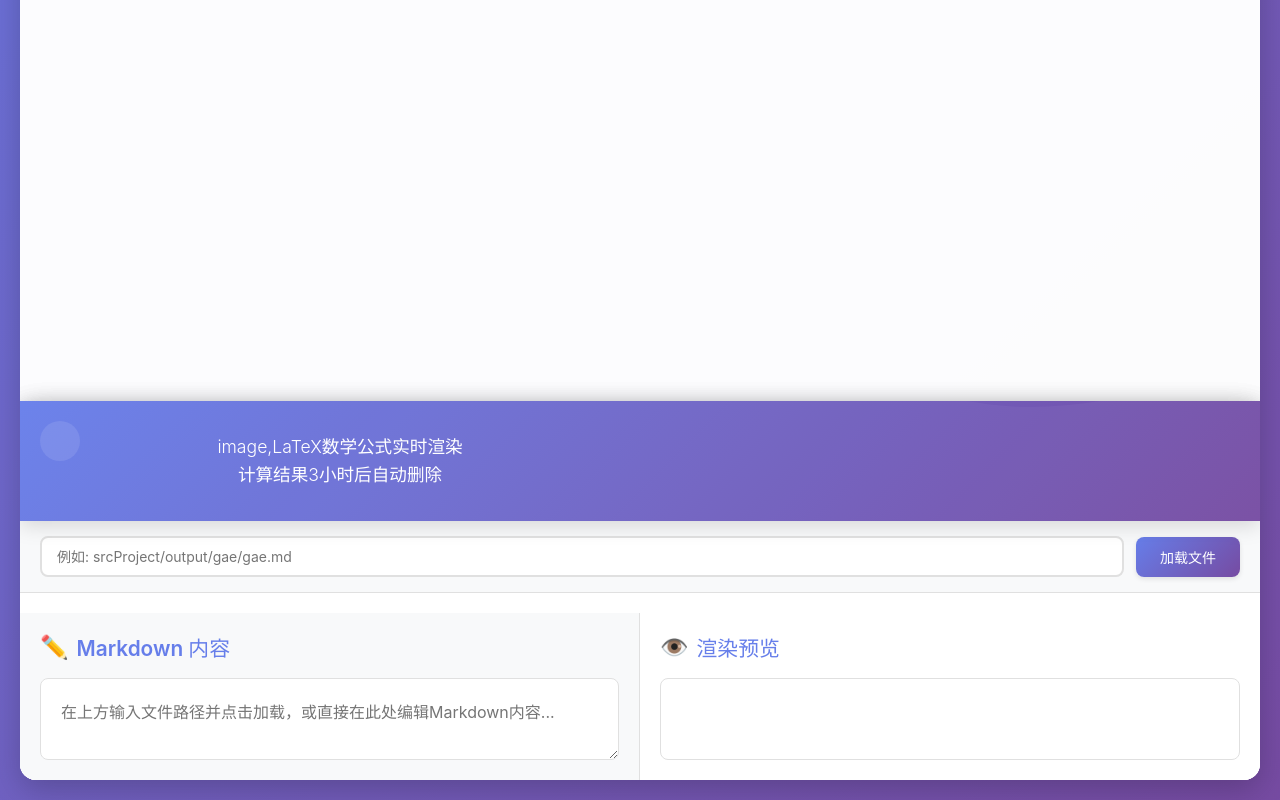
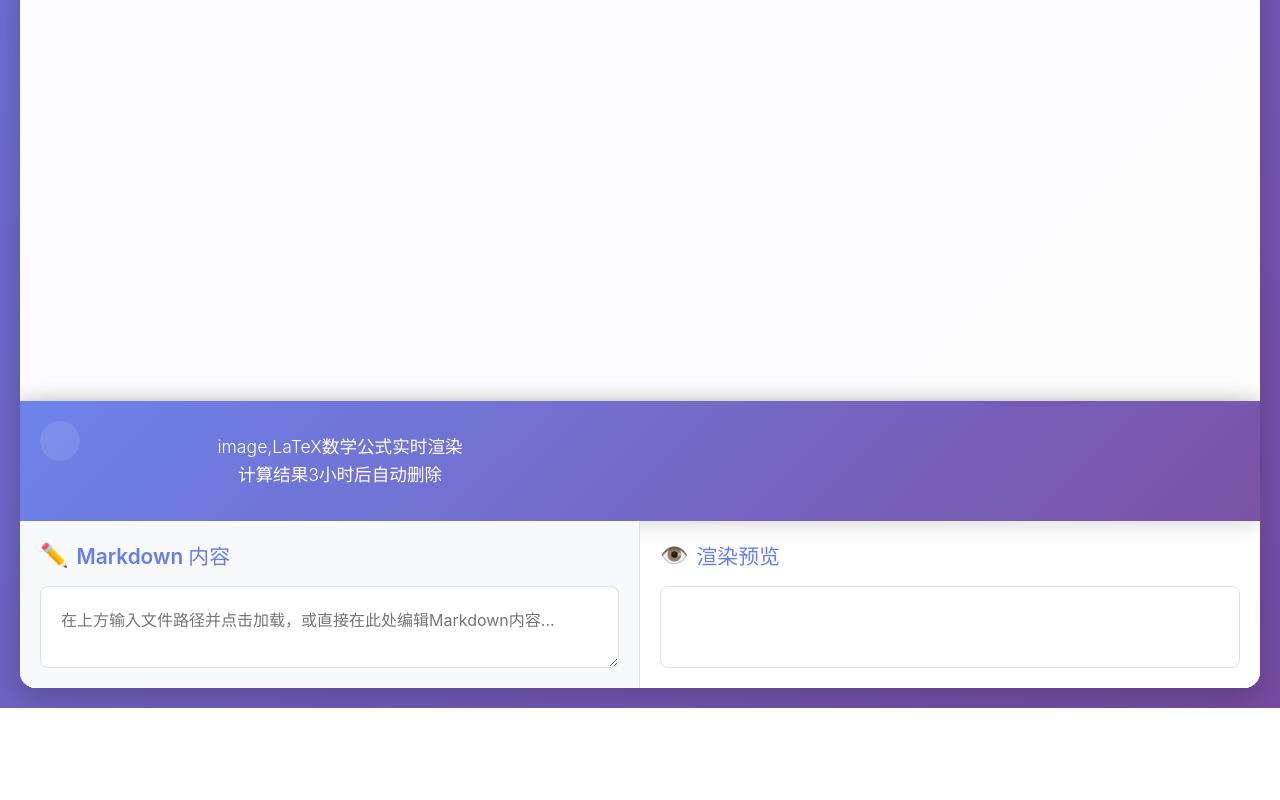
Before and after one commit to THEysh/TestSnap, a React (Vite) app in the folder flask_react/testsnap-react/: page / in a window 1280 px wide. Shown: the part 917-1717 px from the top of the page. After the commit the page ends 1625 px from the top, so only its background shows below. Built offline with nearby package versions, Linux system fonts and the light colour scheme.

Commit message:
删除 前端 markdown加载

```diff
--- a/flask_react/testsnap-react/src/components/MarkdownViewer.css
+++ b/flask_react/testsnap-react/src/components/MarkdownViewer.css
@@ -59,81 +59,6 @@
   margin: 0;
   animation: fadeIn 0.8s ease-out;
 }
-
-/* 控制区域样式 */
-.markdown-container .controls {
-  padding: 15px 20px;
-  background: var(--panel-bg);
-  border-bottom: 1px solid var(--border-color);
-  transition: all 0.3s ease;
-}
-
-.markdown-container .path-input-group {
-  display: flex;
-  gap: 12px;
-  align-items: center;
-  flex-wrap: wrap;
-  animation: slideIn 0.5s ease-out;
-}
-
-/* 输入框和按钮样式 */
-.markdown-container #file-path-input {
-  flex: 1;
-  min-width: 250px;
-  color: var(--text-color);
-  padding: 10px 15px;
-  border: 2px solid var(--border-color);
-  border-radius: var(--border-radius-sm);
-  font-size: 14px;
-  transition: all 0.3s ease;
-  background: white;
-}
-
-.markdown-container #file-path-input:focus {
-  outline: none;
-  border-color: var(--primary-color);
-  box-shadow: 0 0 0 3px rgba(102, 126, 234, 0.2);
-  transform: translateY(-1px);
-}
-
-.markdown-container #load-button {
-  padding: 10px 24px;
-  background: var(--primary-gradient);
-  color: white;
-  border: none;
-  border-radius: var(--border-radius-sm);
-  cursor: pointer;
-  font-size: 14px;
-  font-weight: 600;
-  transition: all 0.3s ease;
-  white-space: nowrap;
-  box-shadow: var(--shadow-sm);
-}
-
-.markdown-container #load-button:hover:not(:disabled) {
-  transform: translateY(-2px);
-  box-shadow: var(--shadow-md);
-}
-
-.markdown-container #load-button:disabled {
-  opacity: 0.6;
-  cursor: not-allowed;
-  transform: none;
-  box-shadow: none;
-}
-
-/* 状态消息样式 */
-.markdown-container .status-message {
-  margin-top: 12px;
-  padding: 12px 16px;
-  border-radius: var(--border-radius-sm);
-  font-size: 14px;
-  animation: fadeInSlideUp 0.3s ease;
-}
-
-.markdown-container .status-success { background: #d4edda; color: #155724; border: 1px solid #c3e6cb; }
-.markdown-container .status-error { background: #f8d7da; color: #721c24; border: 1px solid #f5c6cb; }
-.markdown-container .status-loading { background: #d1ecf1; color: #0c5460; border: 1px solid #bee5eb; }
 
 /* 编辑器容器样式 */
 .markdown-container .editor-container {
@@ -533,11 +458,6 @@
     margin: 0;
   }
 
-  /* 隐藏所有交互和控制元素，只打印内容 */
-  .markdown-container .controls {
-    display: none;
-  }
-
   /* 将编辑器容器改为垂直布局，以便正确显示预览内容 */
   .markdown-container .editor-container {
     flex-direction: column;
--- a/flask_react/testsnap-react/src/components/MarkdownViewer.jsx
+++ b/flask_react/testsnap-react/src/components/MarkdownViewer.jsx
@@ -6,13 +6,10 @@ import ProgressBar from './ProgressBar';
 import { updateImagePaths } from '../utils/markdownUtils';
 
 const MarkdownViewer = ({ autoLoadPath, streamContent, streamActive, progress, progressMessage }) => {
-  const [filePath, setFilePath] = useState('');
   const [markdownContent, setMarkdownContent] = useState('');
-  const [statusMessage, setStatusMessage] = useState('');
-  const [statusType, setStatusType] = useState('');
+  const [loadedPath, setLoadedPath] = useState('');
   // 使用自定义Hooks
   const {
-    isLoading,
     content,
     fileDir,
     error,
@@ -23,75 +20,31 @@ const MarkdownViewer = ({ autoLoadPath, streamContent, streamActive, progress, p
     previewRef,
     debouncedRender
   } = useMarkdownRenderer();
-  const showStatus = (message, type = 'info') => {
-    setStatusMessage(message);
-    setStatusType(type);
 
-    if (type === 'success') {
-      // 3秒后自动清除成功消息
-      const timeoutId = setTimeout(() => {
-        setStatusMessage('');
-        setStatusType('');
-      }, 3000);
-
-      // 清除定时器
-      return () => clearTimeout(timeoutId);
-    }
-  };
   // 处理内容变化
   const handleContentChange = (e) => {
     setMarkdownContent(e.target.value);
     debouncedRender(e.target.value);
   };
-  // 处理文件路径变化
-  const handleFilePathChange = (e) => {
-    setFilePath(e.target.value);
-  };
-  // 处理加载按钮点击
-  const handleLoadButtonClick = async () => {
-    showStatus('正在加载文件...', 'loading');
-    const success = await loadMarkdownFile(filePath);
-    if (success) {
-      // 处理图片路径并更新内容
-      const updatedContent = updateImagePaths(content, fileDir);
-      setMarkdownContent(updatedContent);
-      debouncedRender(updatedContent);
-      showStatus(`文件加载成功: ${filePath}`, 'success');
-    } else if (error) {
-      showStatus(error, 'error');
-    }
-  };
-  // 处理回车键加载文件
-  const handleKeyPress = (e) => {
-    if (e.key === 'Enter') {
-      handleLoadButtonClick();
-    }
-  };
 
   useEffect(() => {
     // 仅当 autoLoadPath 有值，且与当前路径不同时才执行
-    if (autoLoadPath && filePath !== autoLoadPath) {
+    if (autoLoadPath && loadedPath !== autoLoadPath) {
       const handleAutoLoad = async () => {
-        // 1. 设置路径状态
-        setFilePath(autoLoadPath);
-        // 2. 显示加载状态
-        showStatus('正在加载文件...', 'loading');
-        // 3. 异步等待文件加载完成
         const success = await loadMarkdownFile(autoLoadPath);
-        // 4. 根据加载结果更新状态
         if (success) {
           const updatedContent = updateImagePaths(content, fileDir);
           setMarkdownContent(updatedContent);
           debouncedRender(updatedContent);
-          showStatus(`文件加载成功: ${autoLoadPath}`, 'success');
-        } else if (error) { // 这里的 error 是 useEffect 依赖项里的最新值
-          showStatus(error, 'error');
+          setLoadedPath(autoLoadPath);
+        } else if (error) {
+          setLoadedPath(autoLoadPath);
         }
       };
       // 调用异步函数
       handleAutoLoad();
     }
-  }, [autoLoadPath, filePath, content, error]);
+  }, [autoLoadPath, loadedPath, content, error]);
 
   // 当content或fileDir更新时，更新markdownContent并渲染预览
   useEffect(() => {
@@ -101,7 +54,7 @@ const MarkdownViewer = ({ autoLoadPath, streamContent, streamActive, progress, p
       setMarkdownContent(updatedContent);
       debouncedRender(updatedContent);
     }
-  }, [content, filePath]);
+  }, [content, loadedPath, fileDir]);
 
   useEffect(() => {
     if (!streamActive) return;
@@ -116,30 +69,6 @@ const MarkdownViewer = ({ autoLoadPath, streamContent, streamActive, progress, p
       <div className="header">
         <p>image,LaTeX数学公式实时渲染</p>
         <p>    计算结果3小时后自动删除</p>
-      </div>
-      <div className="controls">
-        <div className="path-input-group">
-          <input
-            type="text"
-            id="file-path-input"
-            placeholder="例如: srcProject/output/gae/gae.md"
-            value={filePath}
-            onChange={handleFilePathChange}
-            onKeyPress={handleKeyPress}
-          />
-          <button
-            id="load-button"
-            onClick={handleLoadButtonClick}
-            disabled={isLoading}
-          >
-            加载文件
-          </button>
-        </div>
-        {statusMessage && (
-          <div className={`status-message status-${statusType}`}>
-            {statusMessage}
-          </div>
-        )}
       </div>
       <ProgressBar progress={progress} message={progressMessage} />
 
```
